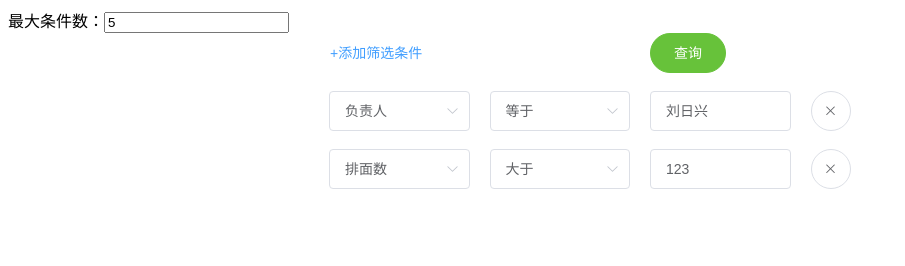
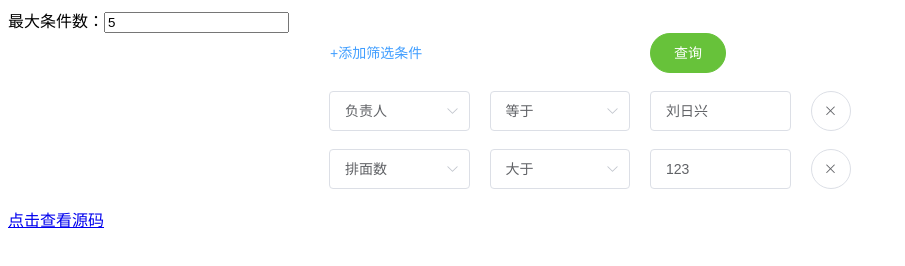
Before and after one commit to ChinaLiuRixing/test, a plain HTML site: page index.html in a window 1280 px wide. Shown: the whole page, without its empty margins (0-905 px from the left). Drawn offline with Linux system fonts and the light colour scheme.

Commit message:
添加了查看源代码的超链接

```diff
--- a/index.html
+++ b/index.html
@@ -8,6 +8,7 @@
 
 <body>
   <div id="app"></div>
+  <a href="https://github.com/ChinaLiuRixing/cct">点击查看源码</a>
 <script type="text/javascript" src="manifest.js?d4a2d09702396bfad399"></script><script type="text/javascript" src="vendor.js?2ba4055493859fd38e43"></script><script type="text/javascript" src="index.js?2828c6a2f51483d16b90"></script></body>
 
 </html>
```
